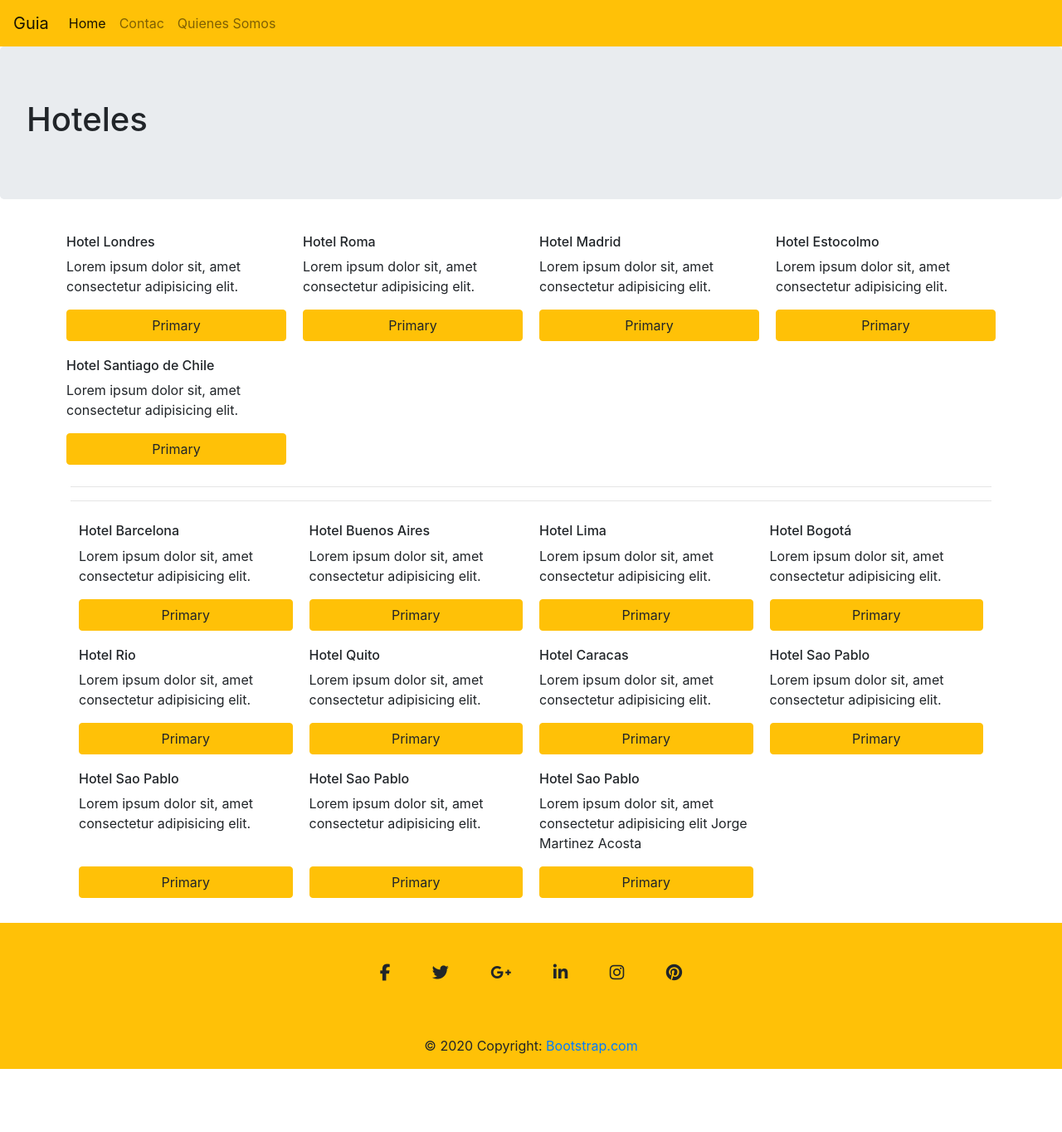
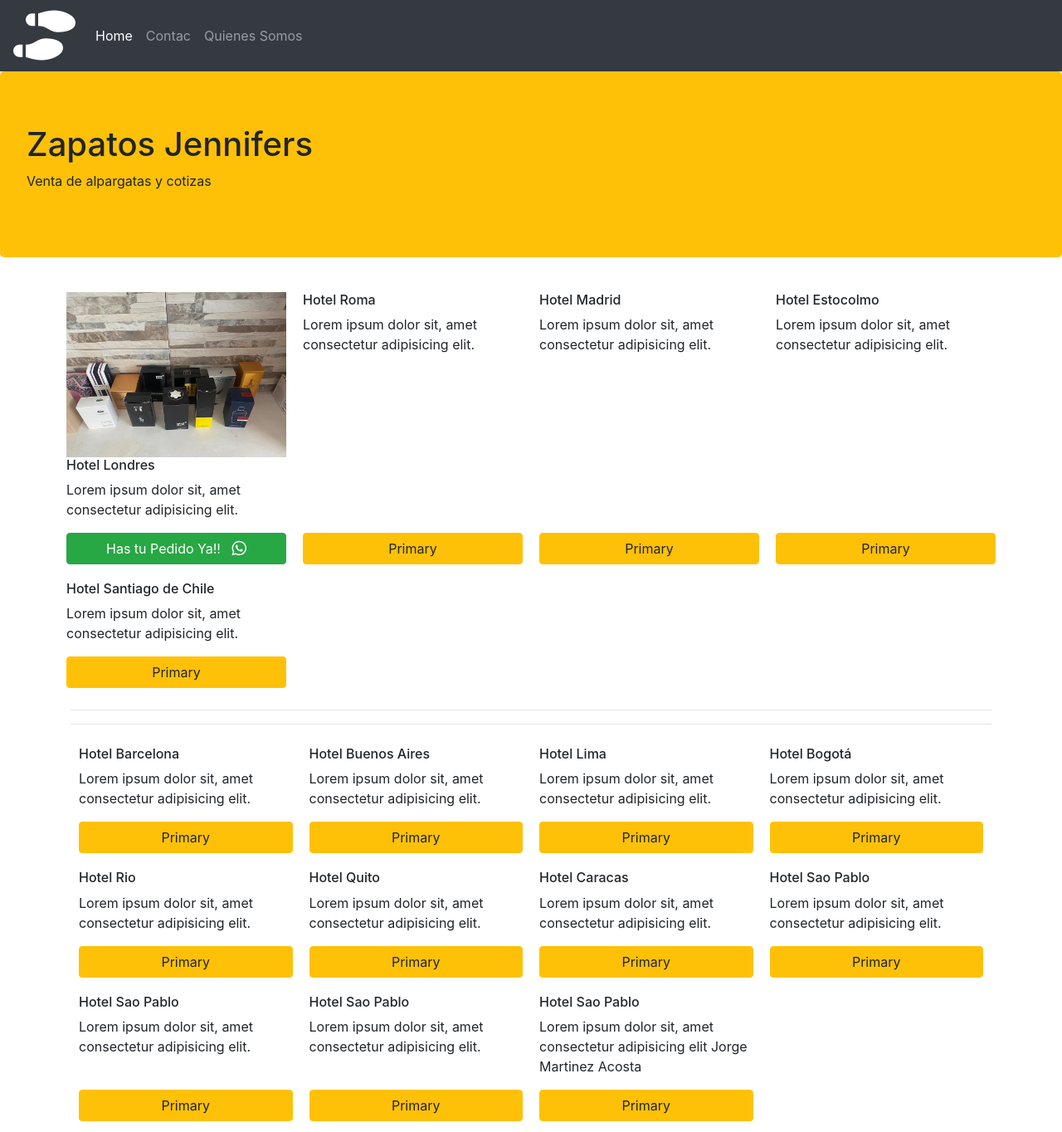
Before and after one commit to SebasGordillo7/DelCampo, a website: page index.html in a window 1280 px wide. Shown: the top 1364 px of the page at 83% size. Before the commit the page ends 1288 px from the top, so only its background shows below. Drawn offline with nearby package versions, Linux system fonts and the light colour scheme; a web font is replaced by a local one.

Commit message:
Commit Icons

```diff
--- a/css/style.css
+++ b/css/style.css
@@ -1,6 +1,7 @@
 * {
     box-sizing: border-box;
 }
+
 
 .card-hotel {
     /* flex: 1 150px; */
@@ -15,6 +16,7 @@
     height: 100px;
 } */
 
+
 footer {
     margin-top: 20px;
 }
--- a/index.html
+++ b/index.html
@@ -8,20 +8,24 @@
 
     <!-- Bootstrap CSS -->
     <link rel="stylesheet" href="node_modules/bootstrap/dist/css/bootstrap.min.css" />
+    <link rel="stylesheet" href="node_modules/open-iconic/font/css/open-iconic-bootstrap.min.css">
     <link rel="stylesheet" href="/css/style.css">
+    <link rel="stylesheet" href="path/to/font-awesome/css/font-awesome.min.css">
 
 
     <title>Hello, world!</title>
 </head>
 
 <body>
-    <nav class="navbar navbar-expand-lg navbar-light bg-warning sticky-top border-dark">
+    <nav class="navbar navbar-expand-lg navbar-dark bg-dark sticky-top">
         <button class="navbar-toggler" type="button" data-toggle="collapse" data-target="#navbarTogglerDemo01"
             aria-controls="navbarTogglerDemo01" aria-expanded="false" aria-label="Toggle navigation">
             <span class="navbar-toggler-icon"></span>
         </button>
         <div class="collapse navbar-collapse" id="navbarTogglerDemo01">
-            <a class="navbar-brand" href="#">Guia</a>
+            <a class="navbar-brand" href="#">
+                <i class="fas fa-shoe-prints fa-3x"></i>
+            </a>
             <ul class="navbar-nav mr-auto mt-2 mt-lg-0">
                 <li class="nav-item active">
                     <a class="nav-link" href="#">Home <span class="sr-only">(current)</span></a>
@@ -47,12 +51,18 @@
     <script src="node_modules/bootstrap/dist/js/bootstrap.min.js"></script>
     <script src='https://kit.fontawesome.com/a076d05399.js'></script>
 
-    <div class="jumbotron">
-        <h1>Hoteles</h1>
+    <div class="jumbotron bg-warning">
+        <h1>Zapatos Jennifers </h1>
+        <p>
+            Venta de alpargatas y cotizas
+        </p>
     </div>
     <div class="container">
         <div class="row">
             <div class="col-sm  col-sm-3 card-hotel  d-flex flex-column justify-content-between">
+                <div>
+                    <img class="" src="./img/Zapatos.jpg" alt="" style="width: 100%;">
+                </div>
                 <div>
                     <h6>
                         Hotel Londres
@@ -61,7 +71,13 @@
                         Lorem ipsum dolor sit, amet consectetur adipisicing elit.
                     </p>
                 </div>
-                <div><button type="button" class="btn btn-warning btn-reserva">Primary</button></div>
+                <div class="text">
+                    <a href="https://wa.link/olkakv" target="_blank" class="btn btn-success btn-reserva">
+                        Has tu Pedido Ya!! &nbsp;
+                        <i class="fab fa-whatsapp fa-lg"></i>
+                    </a>
+
+                </div>
             </div>
             <div class="col-sm  col-sm-3 card-hotel  d-flex flex-column justify-content-between">
                 <div>
@@ -267,28 +283,29 @@
                 <!-- Grid column -->
                 <div class="col--12 py-5">
                     <!-- Facebook -->
-                    <a class="col">
-                        <i class="fab fa-facebook-f fa-lg white-text mr--5 mr-3 fa-2x"> </i>
+                    <a href="https://www.facebook.com/jorge.martinezac" target="_blank" class="col">
+                        <i class="fab fa-facebook-f fa-lg white-text mr--6 mr-3 fa-2x" style="text-decoration: none;">
+                        </i>
                     </a>
                     <!-- Twitter -->
                     <a class="col">
-                        <i class="fab fa-twitter fa-lg white-text mr--5 mr-3 fa-2x"> </i>
+                        <i class="fab fa-twitter fa-lg white-text mr--6 mr-3 fa-2x"> </i>
                     </a>
                     <!-- Google +-->
                     <a class="col">
-                        <i class="fab fa-google-plus-g fa-lg white-text mr--5 mr-3 fa-2x"> </i>
+                        <i class="fab fa-google-plus-g fa-lg white-text mr--6 mr-3 fa-2x"> </i>
                     </a>
                     <!--Linkedin -->
                     <a class="col">
-                        <i class="fab fa-linkedin-in fa-lg white-text mr--5 mr-3 fa-2x"> </i>
+                        <i class="fab fa-linkedin-in fa-lg white-text mr--6 mr-3 fa-2x"> </i>
                     </a>
                     <!--Instagram-->
                     <a class="col">
-                        <i class="fab fa-instagram fa-lg white-text mr--5 mr-3 fa-2x"> </i>
+                        <i class="fab fa-instagram fa-lg white-text mr--6 mr-3 fa-2x"> </i>
                     </a>
                     <!--Pinterest-->
                     <a class="col">
-                        <i class="fab fa-pinterest fa-lg white-text fa-2x"> </i>
+                        <i class="fab fa-pinterest fa-lg white-text mr--6 mr-3 fa-2x"> </i>
                     </a>
                 </div>
                 <!-- Grid column -->
--- a/package.json
+++ b/package.json
@@ -18,8 +18,10 @@
     "lite-server": "^2.5.4"
   },
   "dependencies": {
+    "@fortawesome/fontawesome-free": "^5.13.1",
     "bootstrap": "^4.5.0",
     "jquery": "^3.5.1",
+    "open-iconic": "^1.1.1",
     "popper.js": "^1.16.1"
   }
 }
```
Also changed, not shown: img/Zapatos.jpg (added), 1 other file.
